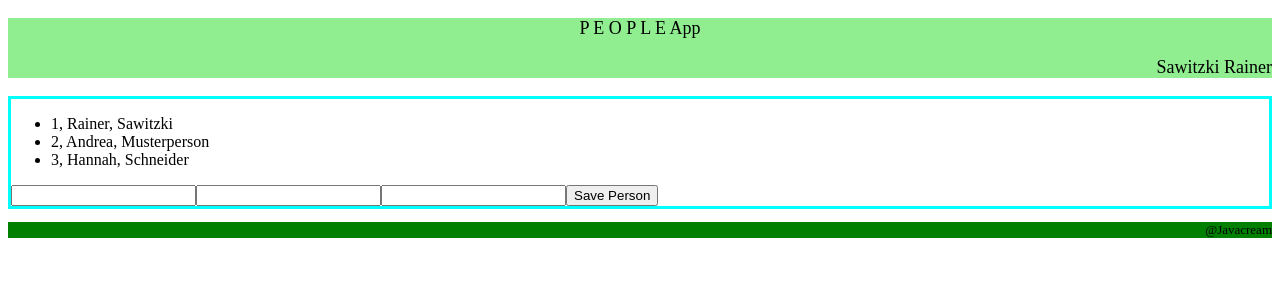
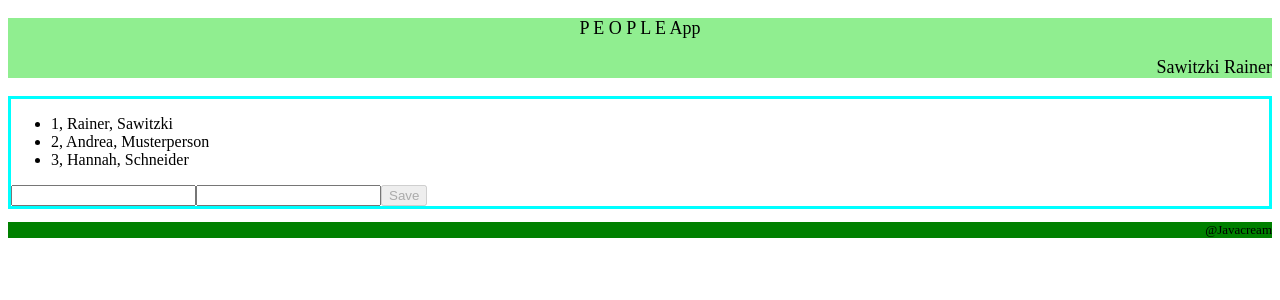
Before and after one commit to Javacream/org.javacream.training.angular, an Angular app in the folder training/: page / in a window 1280 px wide. Shown: the top 300 px of the page. Built offline with nearby package versions, Linux system fonts and the light colour scheme.

Commit message:
reactive form

```diff
--- a/training/src/app/people/person-input/person-input.html
+++ b/training/src/app/people/person-input/person-input.html
@@ -1,4 +1,6 @@
-<input type="text" [(ngModel)]="id">
-<input type="text" [(ngModel)]="firstname">
-<input type="text" [(ngModel)]="lastname">
-<button (click)="savePerson()">Save Person</button>
+<form [formGroup] = "personInputForm" (ngSubmit)="savePerson()">
+    <input type="text" formControlName="lastname"/>
+    <input type="text" formControlName="firstname"/>
+    <button [disabled] = "!personInputForm.valid">Save</button>
+</form>
+<app-person [person]="createdPerson"></app-person>
--- a/training/src/app/people/person-input/person-input.ts
+++ b/training/src/app/people/person-input/person-input.ts
@@ -1,23 +1,27 @@
 import { Component } from '@angular/core';
+import {FormGroup, FormControl, Validators, ReactiveFormsModule} from '@angular/forms'
+import { Person } from '../person_class';
 import { PeopleService } from '../people-service';
-import { FormsModule } from '@angular/forms';
-
+import { PersonComponent } from '../person-component/person-component';
 @Component({
   selector: 'app-person-input',
-  imports: [FormsModule],
   templateUrl: './person-input.html',
-  styleUrl: './person-input.css'
+  styleUrls: ['./person-input.css'],
+  imports: [ReactiveFormsModule, PersonComponent],
+
 })
 export class PersonInput {
+
   constructor(readonly peopleService: PeopleService){}
+  createdPerson?:Person
 
-  id?:number
-  firstname?:string
-  lastname?: string
-
+  personInputForm = new FormGroup({
+    lastname: new FormControl('', Validators.compose([Validators.required, Validators.minLength(2)])),
+    firstname: new FormControl('', Validators.compose([Validators.required, Validators.minLength(3)]))
+  })
   savePerson(){
-  	this.peopleService.people.push({
-      id: Number(this.id!), firstname: this.firstname!, lastname: this.lastname!})
-    console.log('***************')
-    }
+    let nextId = this.peopleService.people.length + 1
+    this.createdPerson = {id: nextId, lastname: this.personInputForm.value.lastname!, firstname: this.personInputForm.value.firstname!}
+    this.peopleService.people.push(this.createdPerson)
+  }
 }
```
